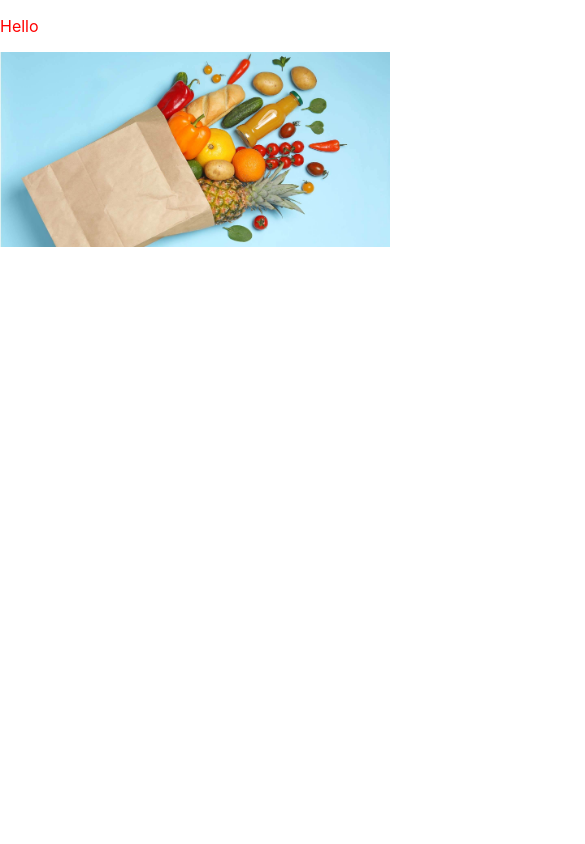
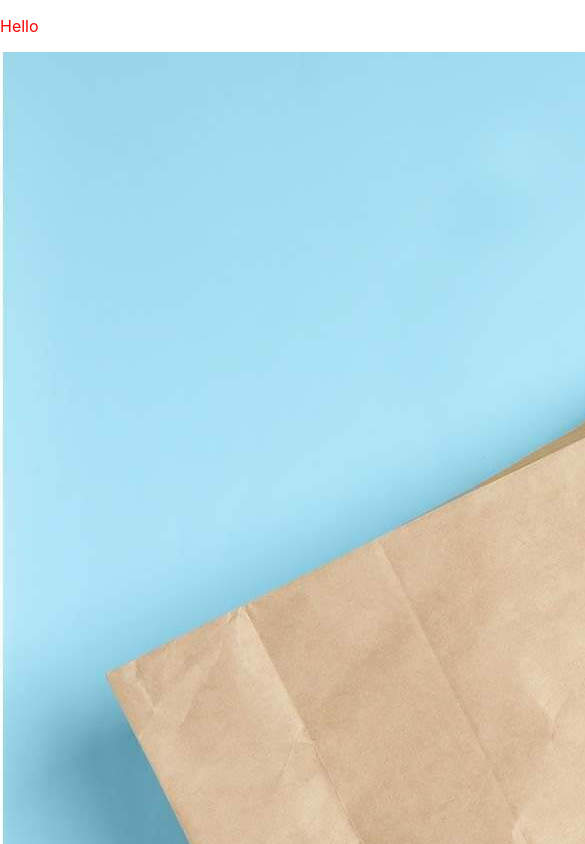
Before and after one commit to Luke-Berzins/groceryHelper, a React (Create React App) app in the folder client/: page / in a window 390 px wide. Shown: the top 844 px of the page, 585 px wide, since content can reach past the window. Built offline with nearby package versions, Linux system fonts and the light colour scheme.

Commit message:
adding variable page for default scss

```diff
--- /dev/null
+++ b/client/src/components/_variables.scss
@@ -0,0 +1,3 @@
+$breakpoints: (phone: 640px,
+               tablet: 768px,
+               desktop: 1024px) !default;
--- a/client/src/components/pages/landing/Landing.scss
+++ b/client/src/components/pages/landing/Landing.scss
@@ -2,6 +2,10 @@ nav {
   color: red;
 }
 
+
+
+
+@media (min-width: 453px) and (max-width: 1280px) {
 
     .hero {
       position: relative;
@@ -11,3 +15,4 @@ nav {
         position: absolute;
       }
     }
+}
```
Lines whose indentation alone changed are shown as unchanged.
